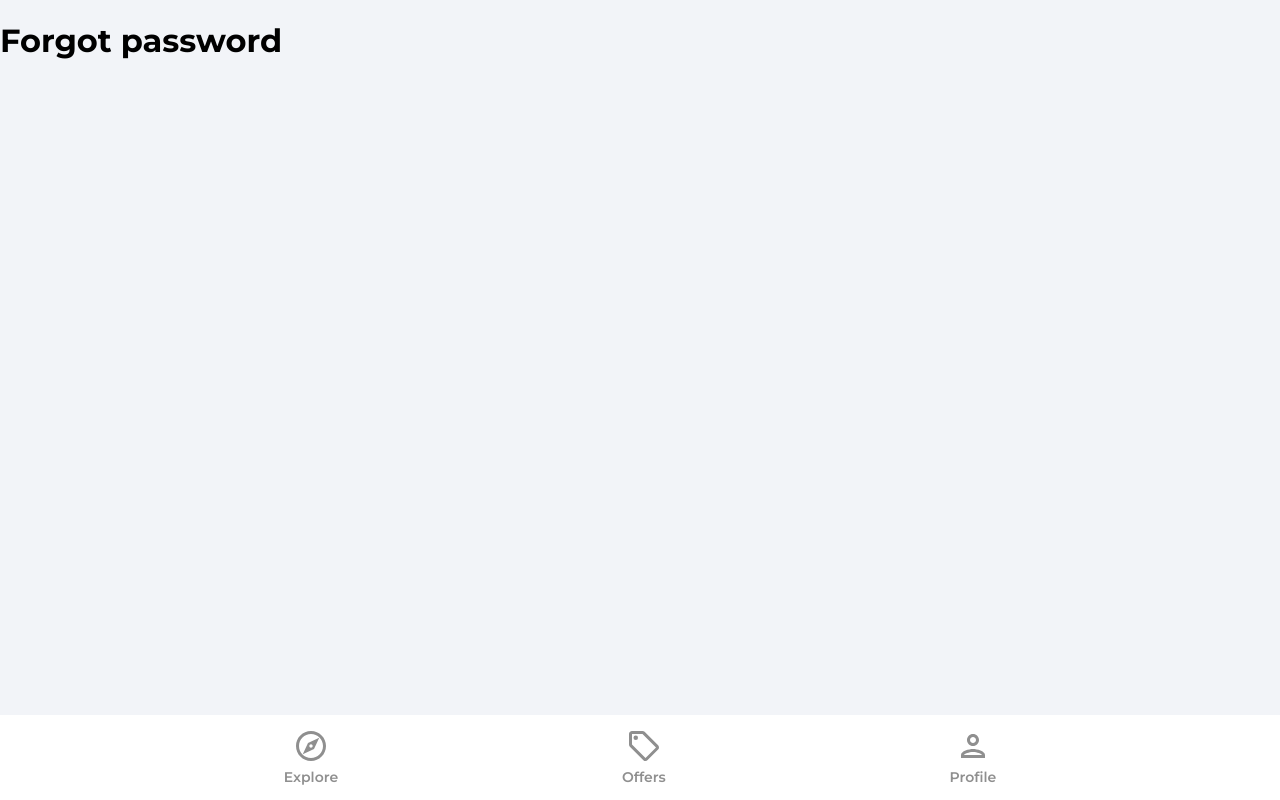
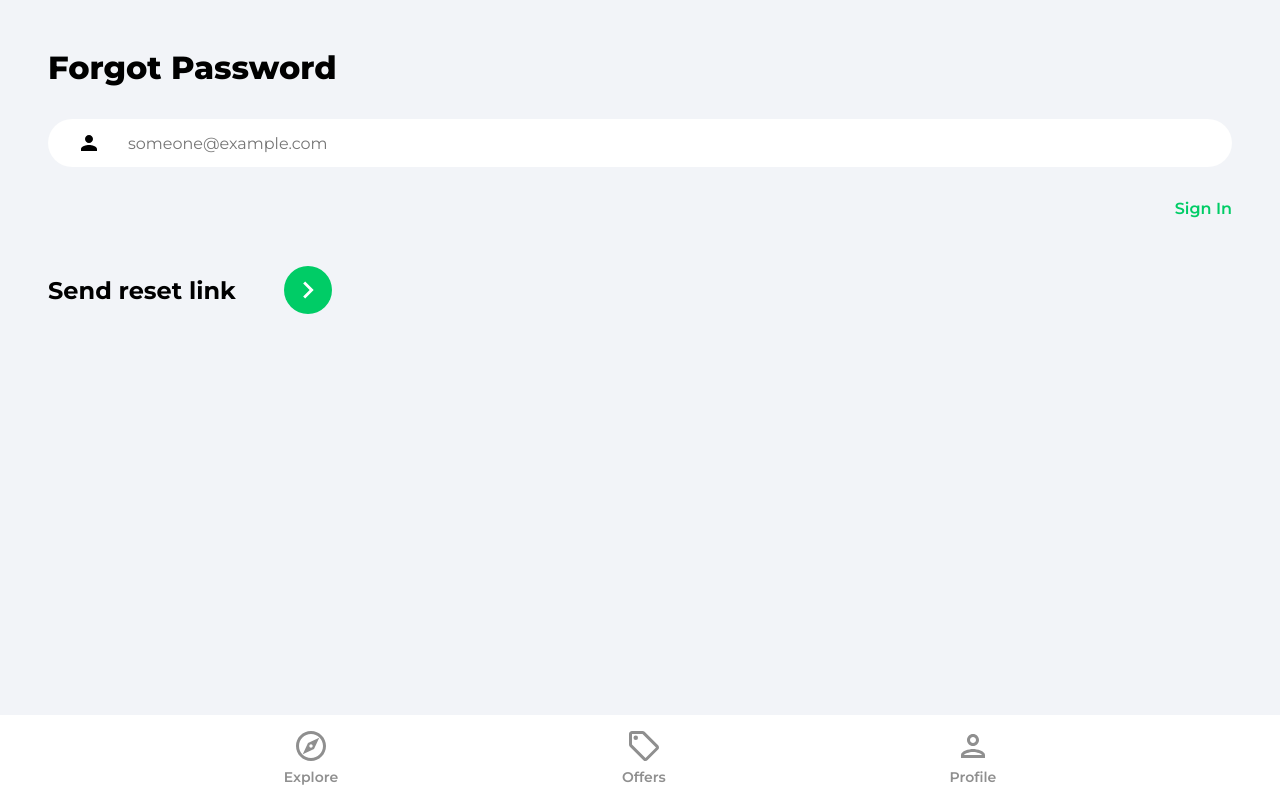
Before and after one commit to hadysoufan/houseMarket-app, a React (Create React App) app: page /forgot-password in a window 1280 px wide. Built offline with nearby package versions, Linux system fonts and the light colour scheme.

Commit message:
creating functions and styles for the forgot password page

```diff
--- a/src/components/pages/Forgot-password.component.jsx
+++ b/src/components/pages/Forgot-password.component.jsx
@@ -1,9 +1,56 @@
-import React from "react";
+import { useState } from 'react';
+import { Link } from 'react-router-dom';
+import { getAuth, sendPasswordResetEmail } from 'firebase/auth';
+import { toast } from 'react-toastify';
+import { ReactComponent as ArrowRightIcon } from '../../assets/svg/keyboardArrowRightIcon.svg';
 
 function ForgotPassword() {
+  const [email, setEmail] = useState('');
+
+  const onChange = e => {
+    setEmail(e.target.value);
+  };
+
+  const onSubmit = async e => {
+    e.preventDefault();
+
+    try {
+      const auth = getAuth();
+      await sendPasswordResetEmail(auth, email);
+      toast.success('Email was send, Check your spam or inbox messages');
+    } catch (error) {
+      toast.error('Could not send email');
+    }
+  };
+
   return (
-    <div>
-      <h1>Forgot password</h1>
+    <div className="pageContainer">
+      <header>
+        <p className="pageHeader">Forgot Password</p>
+      </header>
+      <main>
+        <form onSubmit={onSubmit}>
+          <input
+            type="email"
+            className="emailInput"
+            placeholder="someone@example.com"
+            id="email"
+            value={email}
+            onChange={onChange}
+          />
+
+          <Link className="forgotPasswordLink" to="/sign-in">
+            Sign In
+          </Link>
+
+          <div className="signInBar">
+            <div className="signInText">Send reset link</div>
+            <button className="signInButton">
+              <ArrowRightIcon fill="#fff" width="34px" height="34px" />
+            </button>
+          </div>
+        </form>
+      </main>
     </div>
   );
 }
```
